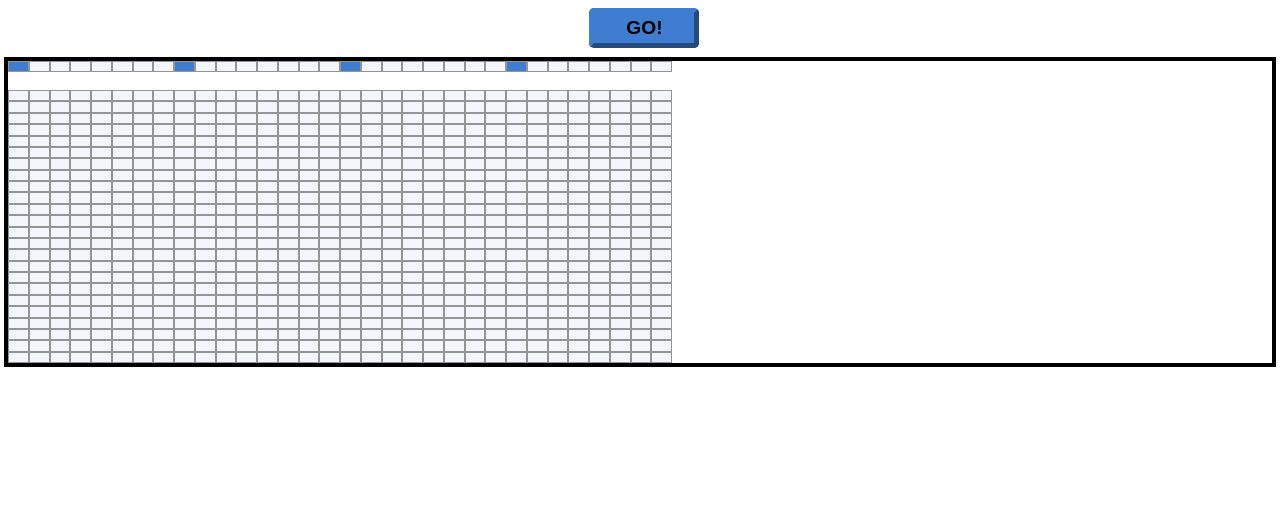
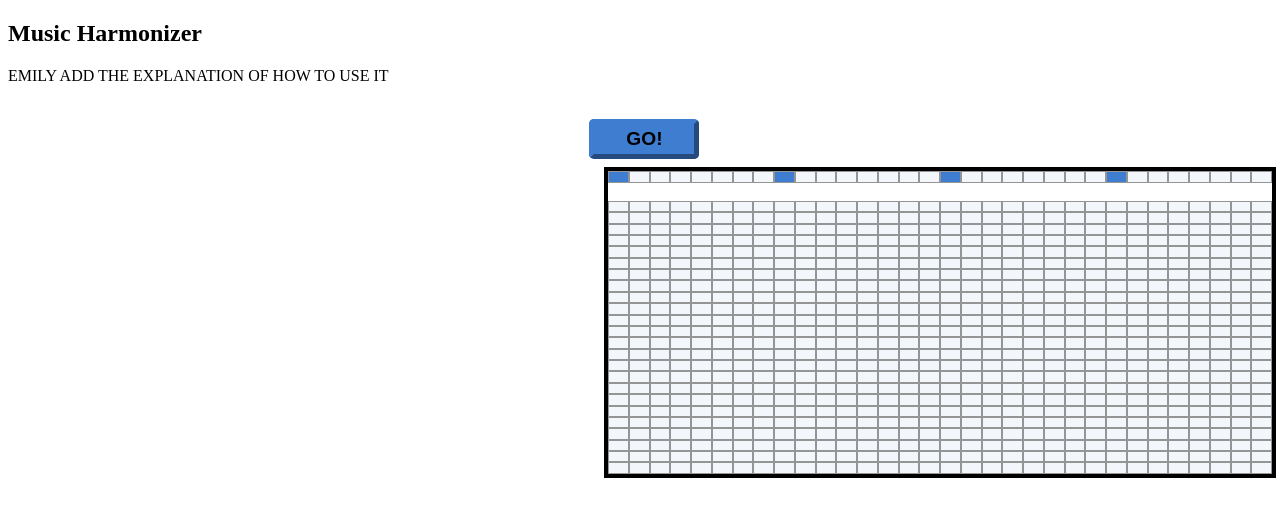
Before and after one commit to MiniMinnoww/HackSheffield9, a Flask app: page / in a window 1280 px wide. Shown: the top 517 px of the page. Run offline with Flask 3, Linux system fonts and the light colour scheme.

Commit message:
jxdrúyfesjd

```diff
--- a/backend/static/css/style.css
+++ b/backend/static/css/style.css
@@ -50,6 +50,19 @@
     border-left: 2px solid rgb(0,0,0);
 }
 
+.pointer{
+    background-color: var(--lighter);
+}
+
+#container {
+    display: flex;
+    flex-direction: row;
+}
+
+#piano {
+    flex: 1;
+}
+
 #goButton{
     background-color: var(--primary);
     border: 5px outset var(--primary);
@@ -69,10 +82,6 @@
     outline: 2px solid rgb(117, 117, 117);
 }
 
-.pointer{
-    background-color: var(--lighter);
-}
-
 /*.cell {*/
 /*   user-select: none;*/
 /*}*/
--- a/backend/templates/index.html
+++ b/backend/templates/index.html
@@ -7,10 +7,21 @@
     <link rel="stylesheet" href="{{ url_for('static', filename='css/style.css') }}">
 </head>
 <body>
+    <section id="text">
+        <h1>Music Harmonizer</h1>
+        <p>EMILY ADD THE EXPLANATION OF HOW TO USE IT</p>
+        <br>
+    </section>
     <input type="button" value="GO!" id="goButton">
-    <main id="midi_roll">
 
-    </main>
+    <div id="container">
+        <div id="piano">
+
+        </div>
+        <main id="midi_roll">
+
+        </main>
+    </div>
 
 
     <script src="{{ url_for('static', filename='js/notes.js') }}"></script>
```
